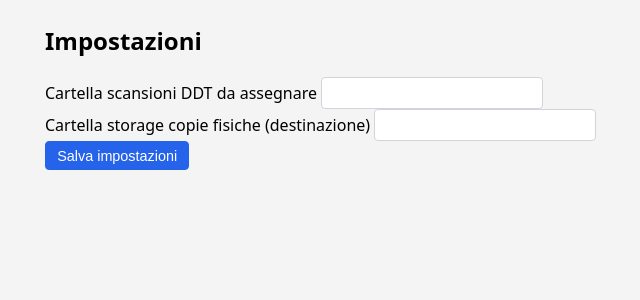
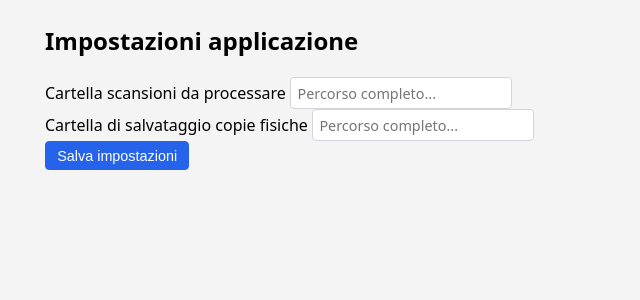
Before and after one commit to PierPaoloPastore/Progetto_Database_Acquisti, a Flask app: page /settings/ in a window 1280 px wide. Shown: the part 38-338 px from the top of the page, without its empty margins (5-645 px from the left). Run offline with Flask 3, Linux system fonts and the light colour scheme; parts of the project's set-up code (start-up, migrations or seed data) failed here and were passed over.

Commit message:
Update settings edit template

```diff
--- a/app/templates/settings/edit.html
+++ b/app/templates/settings/edit.html
@@ -1,20 +1,24 @@
 {% extends "base.html" %}
 {% block content %}
 
-<h2>Impostazioni</h2>
+<h2>Impostazioni applicazione</h2>
 
-<form method="POST">
-    <div class="mb-3">
-        <label class="form-label">Cartella scansioni DDT da assegnare</label>
-        <input type="text" name="scan_inbox" value="{{ scan_inbox }}" class="form-control" style="max-width: 500px;">
+<form method="post" class="settings-form">
+
+    <div class="form-group">
+        <label for="scan_inbox">Cartella scansioni da processare</label>
+        <input type="text" name="scan_inbox" id="scan_inbox"
+               value="{{ scan_inbox }}" placeholder="Percorso completo...">
     </div>
 
-    <div class="mb-3">
-        <label class="form-label">Cartella storage copie fisiche (destinazione)</label>
-        <input type="text" name="copy_storage" value="{{ copy_storage }}" class="form-control" style="max-width: 500px;">
+    <div class="form-group">
+        <label for="copy_storage">Cartella di salvataggio copie fisiche</label>
+        <input type="text" name="copy_storage" id="copy_storage"
+               value="{{ copy_storage }}" placeholder="Percorso completo...">
     </div>
 
     <button type="submit" class="btn btn-primary">Salva impostazioni</button>
+
 </form>
 
 {% endblock %}
```
